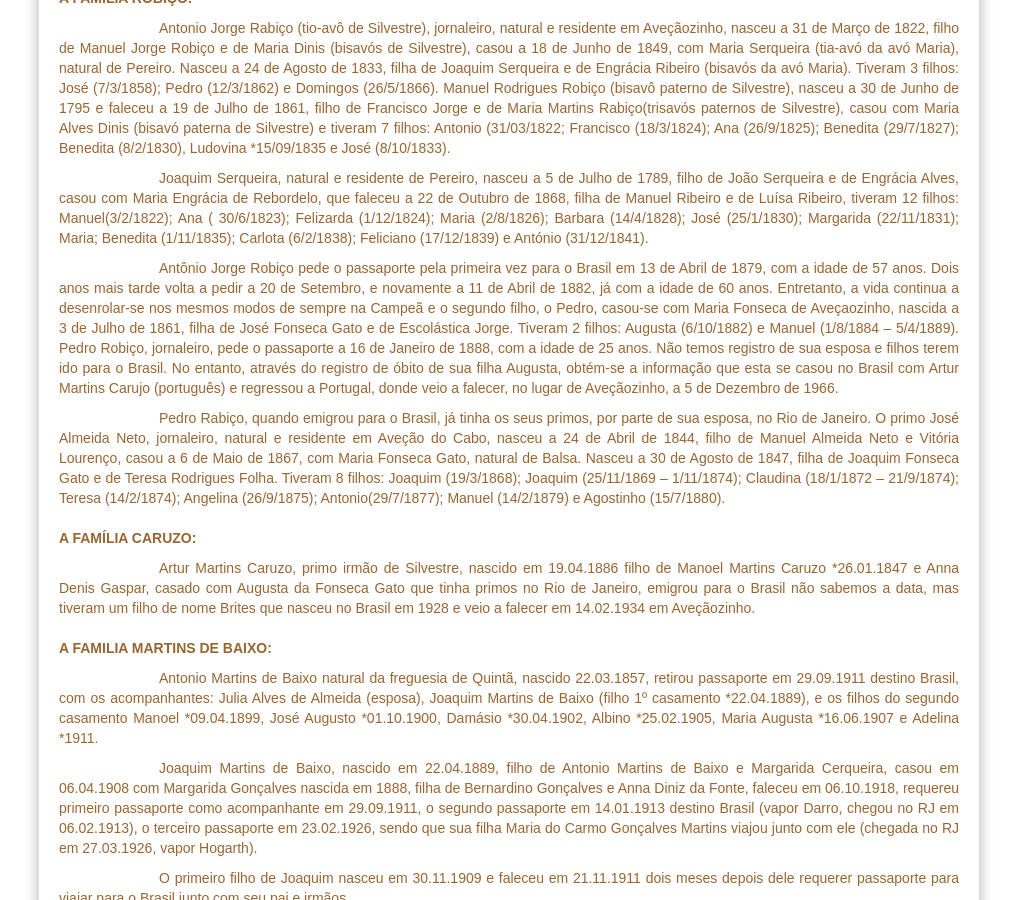
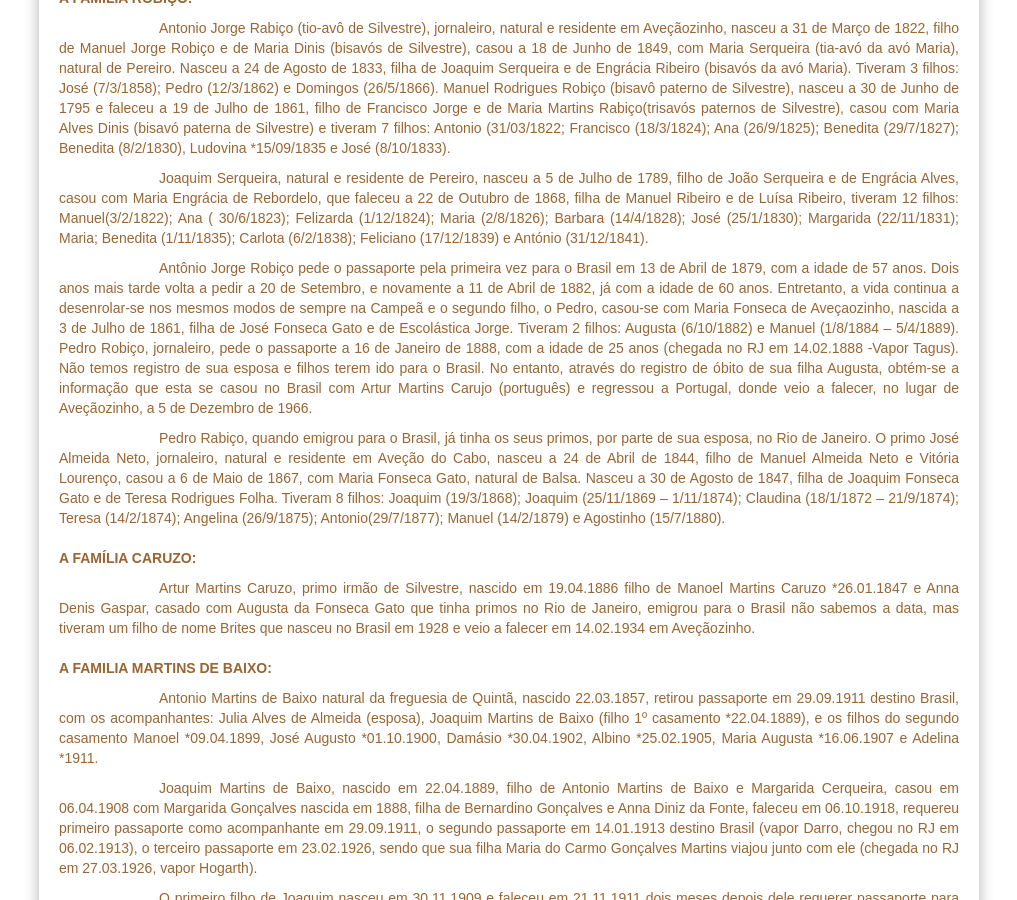
Before and after one commit to claudiovargas1955/claudiovargas1955.github.io, a Jekyll site: the page built from _pages/historia-de-silvestre.html, in a window 1280 px wide and 900 px high, scrolled down 6856 px. Shown: the whole window, without its empty margins (131-1148 px from the left). Built offline with Jekyll 4.4.1, drawn with Linux system fonts in a browser that asks for light colours; some web fonts are replaced.

Commit message:
Update historia-de-silvestre.html

```diff
--- a/_pages/historia-de-silvestre.html
+++ b/_pages/historia-de-silvestre.html
@@ -381,14 +381,15 @@ Martins Rabiço(trisavós paternos de Silvestre), casou com Maria Alves Dinis (b
 e de Engrácia Alves, casou com Maria Engrácia de Rebordelo, que faleceu a 22 de Outubro de 1868, filha de Manuel Ribeiro e de Luísa
 Ribeiro, tiveram 12 filhos: Manuel(3/2/1822); Ana ( 30/6/1823); Felizarda (1/12/1824); Maria (2/8/1826); Barbara (14/4/1828); José
 (25/1/1830); Margarida (22/11/1831); Maria; Benedita (1/11/1835); Carlota (6/2/1838); Feliciano (17/12/1839) e António (31/12/1841).
+
 <p style="text-indent:100px";/>Antônio Jorge Robiço pede o passaporte pela primeira vez para o Brasil em 13 de Abril de 1879, com a
 idade de 57 anos. Dois anos mais tarde volta a pedir a 20 de Setembro, e novamente a 11 de Abril de 1882,    já com a idade de 60 anos.
 Entretanto, a vida continua a desenrolar-se nos mesmos modos de sempre na Campeã e o segundo    filho, o Pedro, casou-se com Maria
 Fonseca de Aveçaozinho, nascida a 3 de Julho de 1861, filha de José Fonseca Gato e    de Escolástica Jorge. Tiveram 2 filhos: Augusta
-(6/10/1882) e Manuel (1/8/1884 – 5/4/1889). Pedro Robiço, jornaleiro,    pede o passaporte a 16 de Janeiro de 1888, com a idade de 25
-anos. Não temos registro de sua esposa e filhos terem ido    para o Brasil. No entanto, através do registro de óbito de sua filha
-Augusta, obtém-se a informação que esta se casou    no Brasil com Artur Martins Carujo (português) e regressou a Portugal, donde veio a
-falecer, no lugar de Aveçãozinho, a 5 de Dezembro de 1966.
+(6/10/1882) e Manuel (1/8/1884 – 5/4/1889). Pedro Robiço, jornaleiro, pede o passaporte a 16 de Janeiro de 1888, com a idade de 25
+anos (chegada no RJ em 14.02.1888 -Vapor Tagus). Não temos registro de sua esposa e filhos terem ido    para o Brasil. No entanto,
+através do registro de óbito de sua filha  Augusta, obtém-se a informação que esta se casou no Brasil com Artur Martins Carujo
+(português) e regressou a Portugal, donde veio a falecer, no lugar de Aveçãozinho, a 5 de Dezembro de 1966.
 <p style="text-indent:100px";/>Pedro Rabiço, quando emigrou para o Brasil, já tinha os seus primos, por parte de sua esposa, no Rio de
 Janeiro. O primo José Almeida Neto, jornaleiro, natural e residente em Aveção do Cabo, nasceu a 24 de Abril de 1844, filho de Manuel
 Almeida Neto e Vitória Lourenço, casou a 6 de Maio de 1867, com Maria Fonseca Gato,    natural de Balsa. Nasceu a 30 de Agosto de 1847,
```
